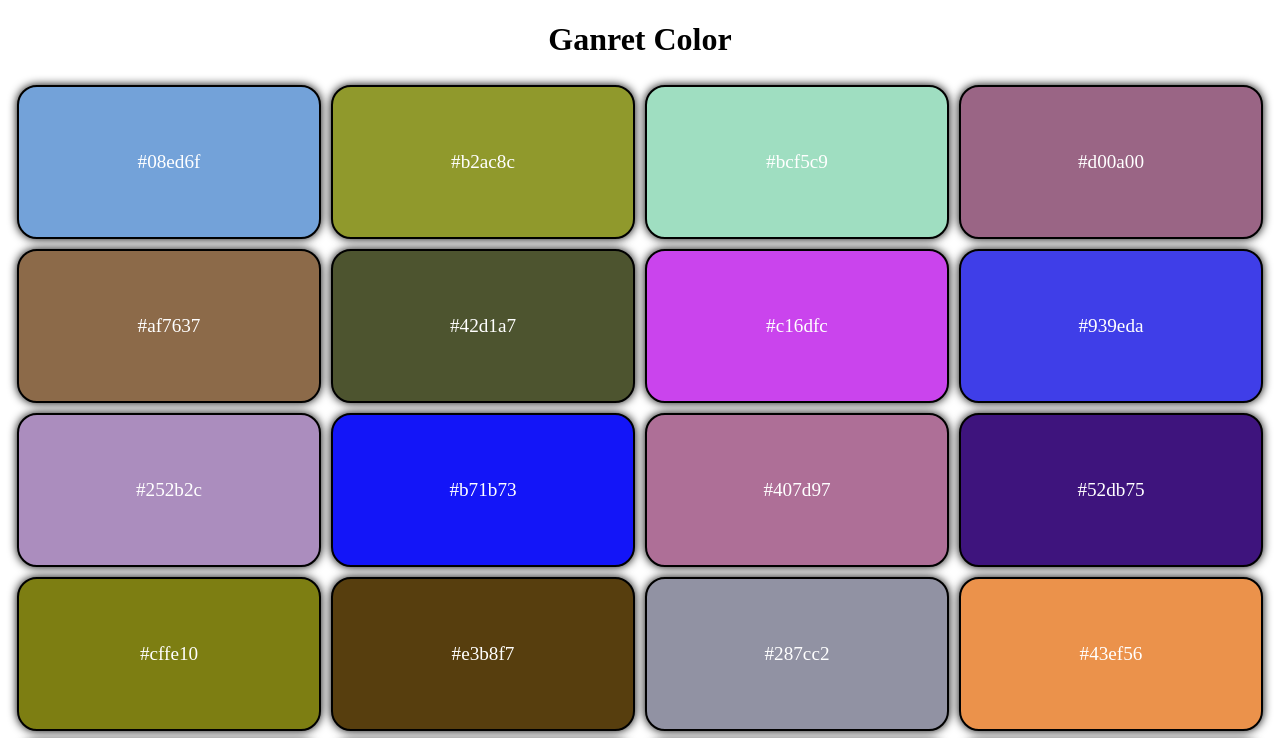
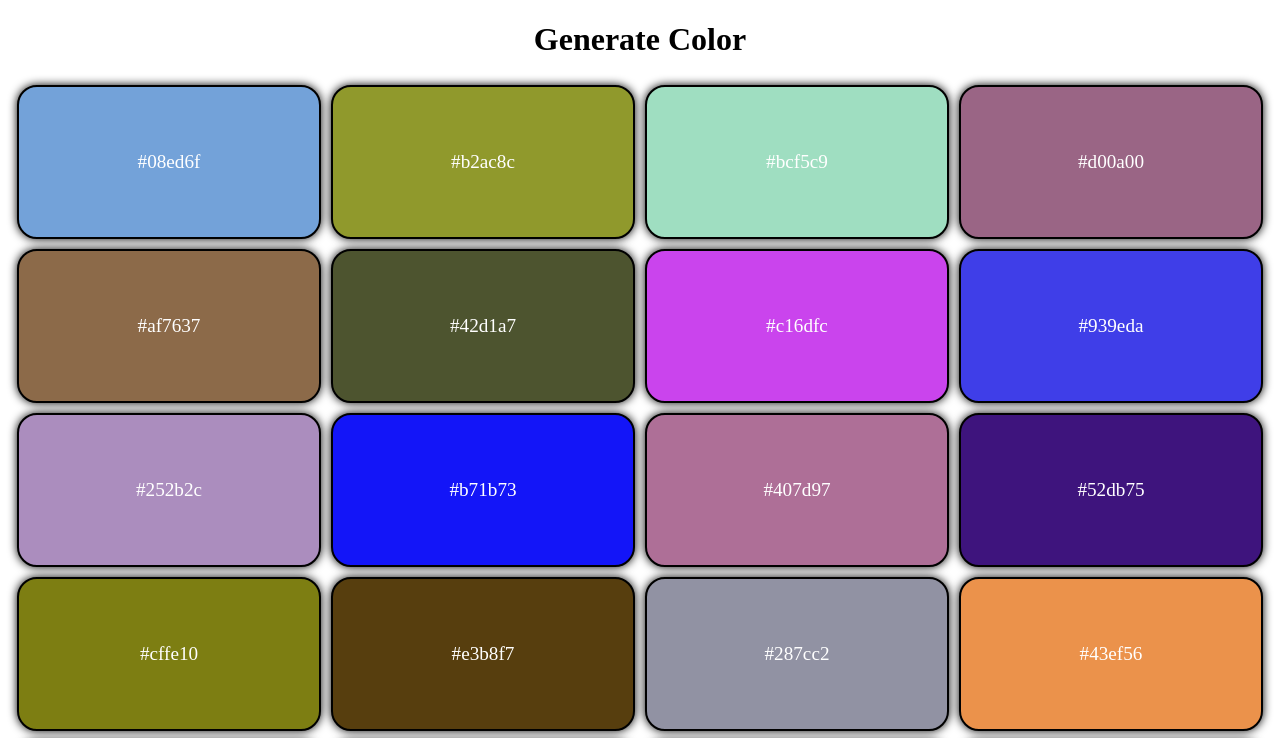
Before and after one commit to Jashgusani123/ChangingColor-Box, a plain HTML site: page index.html in a window 1280 px wide. Shown: the top 738 px of the page. Drawn offline with Linux system fonts and the light colour scheme.

Commit message:
Update index.html

```diff
--- a/index.html
+++ b/index.html
@@ -3,13 +3,14 @@
 <head>
     <meta charset="UTF-8">
     <meta name="viewport" content="width=device-width, initial-scale=1.0">
-    <title>Color-Genter</title>
+    <title>Color-Generate</title>
     <link rel="stylesheet" href="style.css">
 </head>
 <body>
-    <h1>Ganret Color</h1>
+    <h1>Generate Color</h1>
     <div id="main"></div>
 
     <script src="script.js"></script>
 </body>
+
 </html>
```
